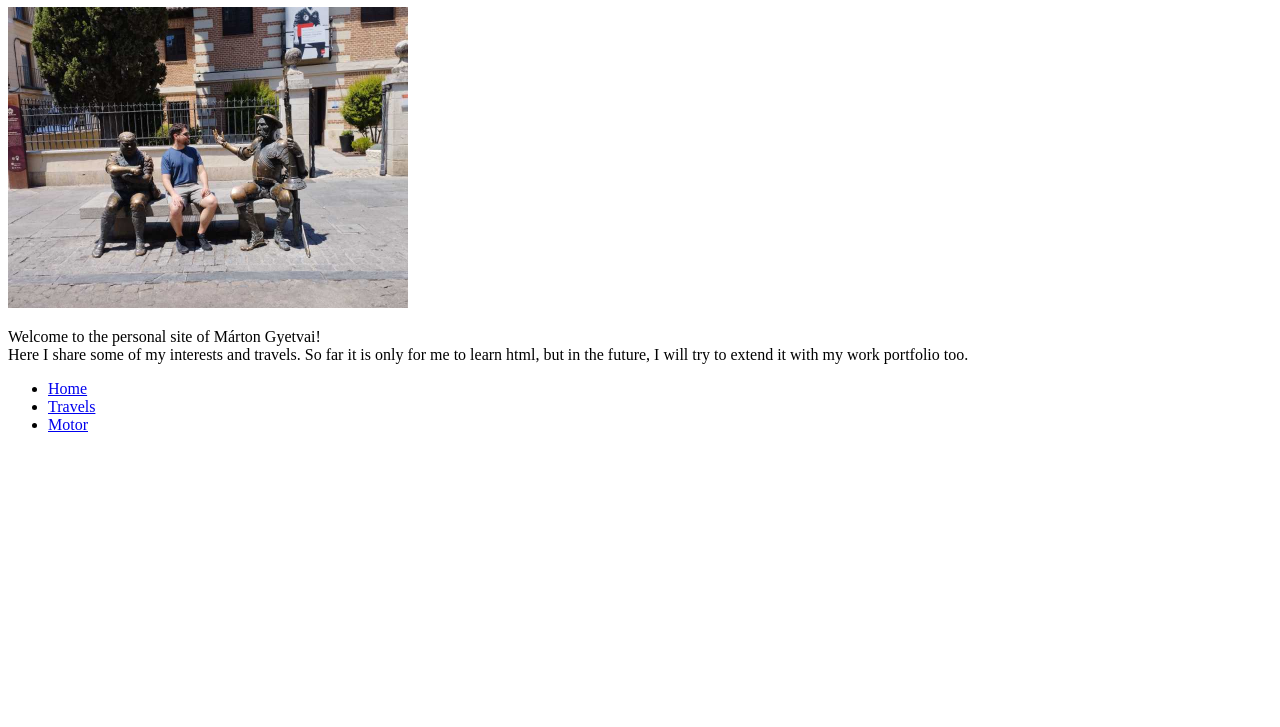
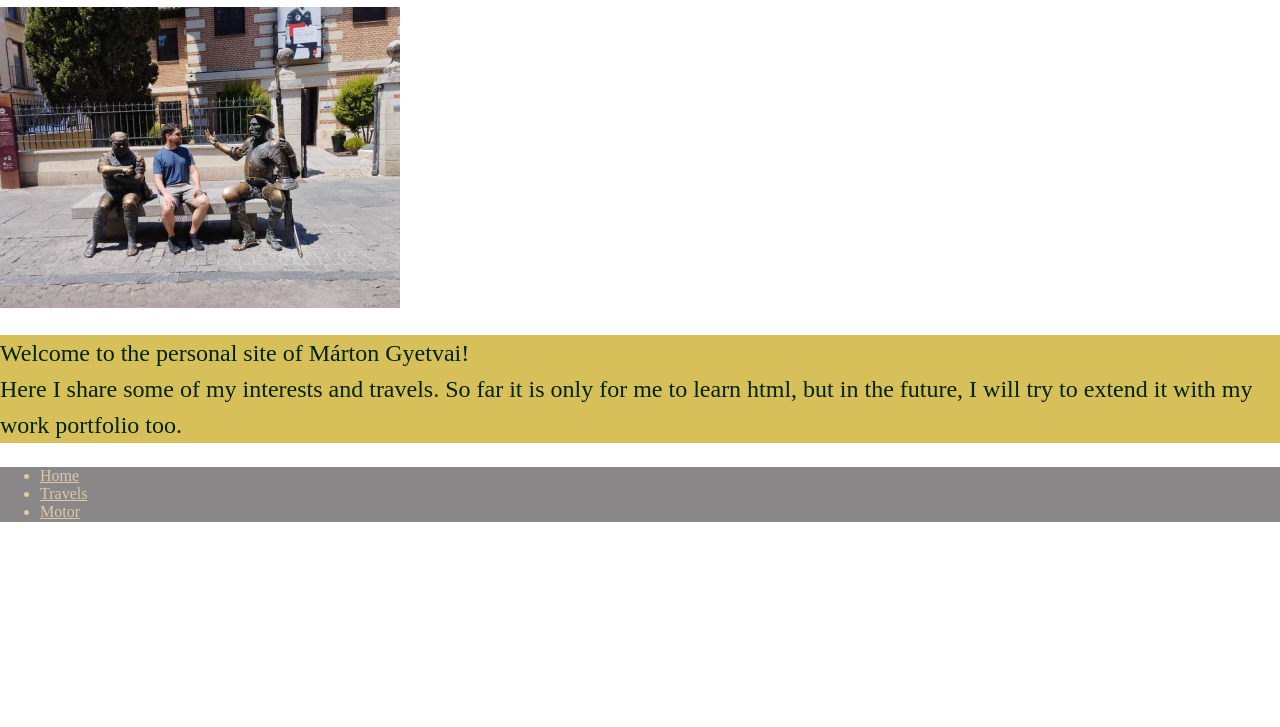
Before and after one commit to gyetmarton/portfolio, a plain HTML site: page index.html in a window 1280 px wide. Shown: the part 73-800 px from the top of the page. Drawn offline with nearby package versions, Linux system fonts and the light colour scheme.

Commit message:
add style

```diff
--- a/index.html
+++ b/index.html
@@ -4,16 +4,20 @@
     <meta charset="UTF-8">
     <meta name="viewport" content="width=device-width, initial-scale=1.0">
     <title>Personal Site: Márton Gyetvai </title>
+    <link href="https://cdnjs.cloudflare.com/ajax/libs/normalize/8.0.1/normalize.min.css" rel="stylesheet">
+    <link href="styles.css" rel="stylesheet">
+
 </head>
 <body>
 <h1> Personal site of Márton Gyetvai</h1>
 
 <p> <img src="images/don_quijote.jpg" alt="me with Don Quijote" width="400" height="301"> </p>
-<p> Welcome to the personal site of Márton Gyetvai! <br>
+<p id="introduction" class="highlighted"> Welcome to the personal site of Márton Gyetvai! <br>
     Here I  share some of my interests and travels. So far it is only for me to learn html,
     but in the future, I will try to extend it with my work portfolio too.
 </p>
 
+<footer>
 <nav>
     <ul>
         <li> <a href="index.html"> Home </a> </li>
@@ -21,6 +25,7 @@
         <li> <a href="motor/index.html"> Motor </a> </li>
     </ul>
 </nav>
+</footer>
 
 </body>
 </html>
--- /dev/null
+++ b/styles.css
@@ -0,0 +1,40 @@
+
+#introduction {
+font-size: x-large;
+    }
+
+.highlighted {
+    color: rgb(0, 34, 10);
+    font-size: larger;
+    background-color: rgb(215, 192, 90);
+    line-height: 1.5em;
+
+    }
+
+
+body {
+    background-color: rgb(255, 255, 255);
+    margin: auto;
+    width: 100%;
+    }
+
+p {
+    line-height: 1em;
+    }
+
+
+a {
+    color: inherit;
+}
+
+
+footer {
+    background-color: rgba(125, 123, 123, 0.9);
+    color: rgb(221, 201, 163);
+    }
+
+
+
+section p {
+    color: blue;
+    }
```
Also changed, not shown: motor/index.html (+4 -1 lines), travels/ale.html (+1 -0 lines), travels/ancon.html (+2 -0 lines), travels/index.html (+3 -1 lines), travels/lima.html (+1 -0 lines).
